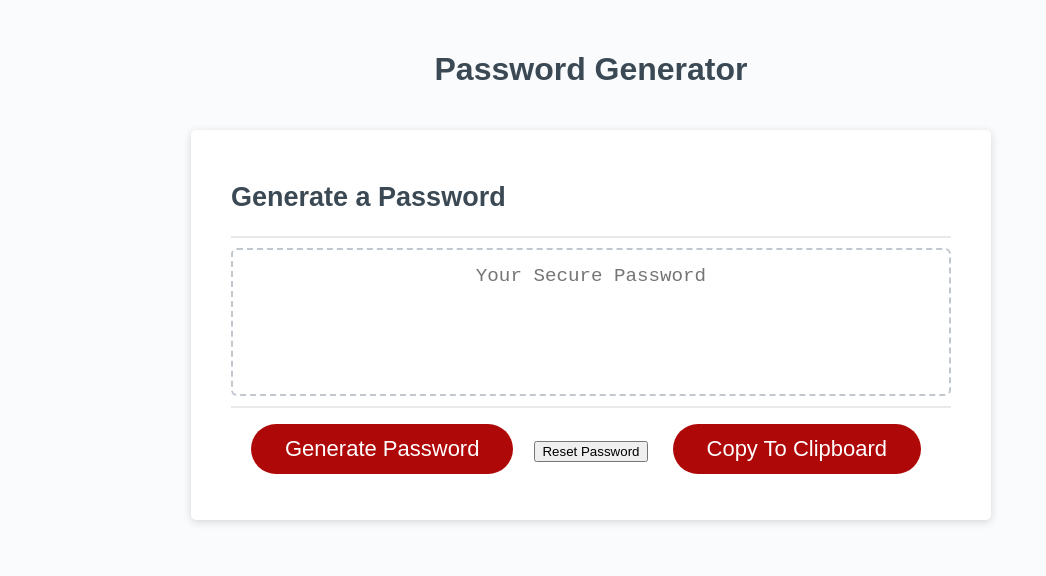
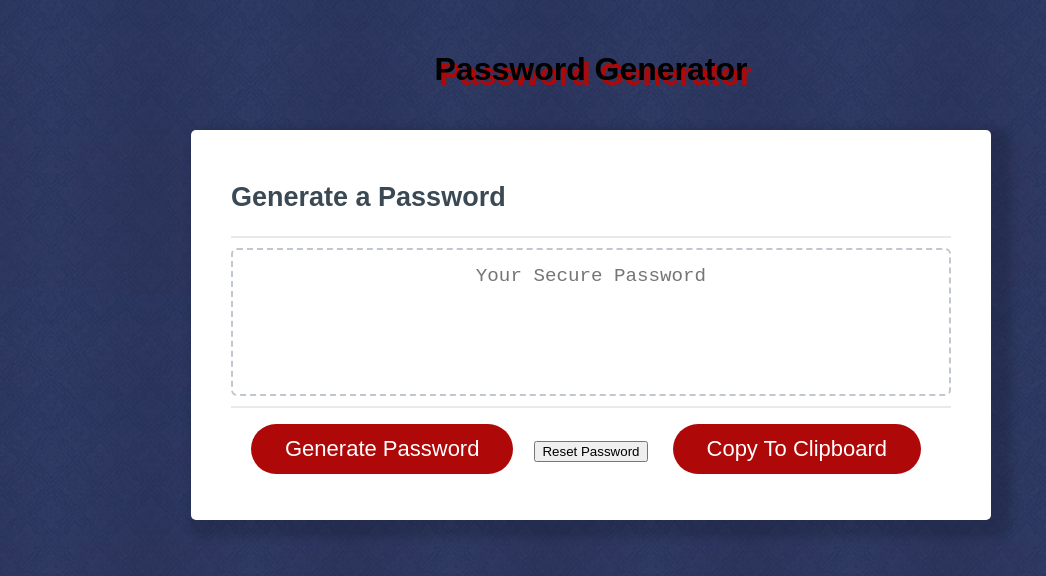
Before and after one commit to kkwoka/passwordGenerator, a plain HTML site: page index.html in a window 1280 px wide. Shown: the whole page, without its empty margins (49-1095 px from the left). Drawn offline with Linux system fonts and the light colour scheme.

Commit message:
style changes

```diff
--- a/Assets/style.css
+++ b/Assets/style.css
@@ -14,7 +14,12 @@ body,
 
 body {
   font-family: sans-serif;
-  background-color: #f9fbfd;
+  background-image: url("./vintage-wallpaper/vintage-wallpaper.png");
+}
+
+h1{
+  color: black;
+  text-shadow: 5px 5px hsl(360, 91%, 36%);
 }
 
 .wrapper {
@@ -34,7 +39,7 @@ header {
   background-color: hsl(0, 0%, 100%);
   border-radius: 5px;
   border-width: 1px;
-  box-shadow: rgba(0, 0, 0, 0.15) 0px 2px 8px 0px;
+  box-shadow: rgba(0, 0, 0, 0.15) 10px 8px 8px 10px;
   color: hsl(206, 17%, 28%);
   font-size: 18px;
   margin: 0 auto;
```
Also changed, not shown: Assets/vintage-wallpaper/readme.txt (added), Assets/vintage-wallpaper/vintage-wallpaper.png (added).
